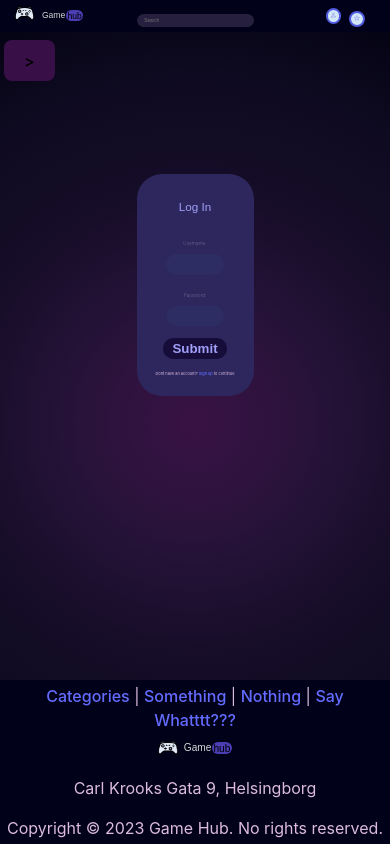
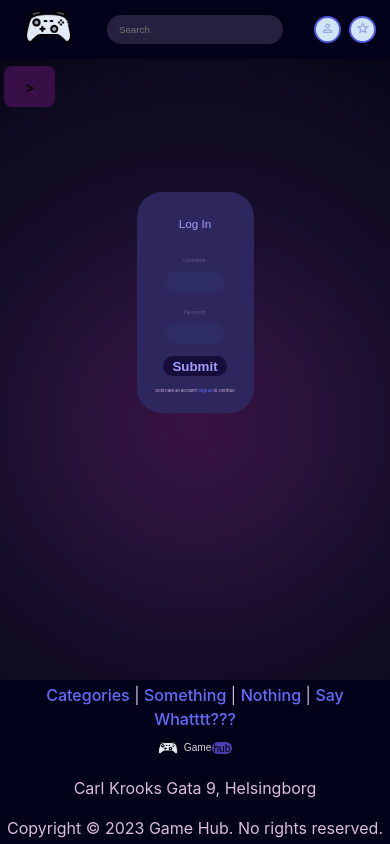
Before and after one commit to Eduard4002/steam-API-project, a React (Vite) app: page /login in a window 390 px wide. Built offline with nearby package versions, Linux system fonts and the light colour scheme.

Commit message:
Header and sidebar responsive 	modified:   src/assets/components/header.jsx 	modified:   src/assets/css/header.css 	modified:   src/assets/css/sidebar.css

```diff
--- a/src/assets/components/header.jsx
+++ b/src/assets/components/header.jsx
@@ -59,7 +59,7 @@ function Header() {
             <img src={Logo} alt="Logo" />
           </Link>
           <Link to={""}>
-            <h1>Game<span className="hubClass">hub</span></h1>
+            <h1 className="logoh1">Game<span className="hubClass">hub</span></h1>
           </Link>
         </div>
         <div className="middleNav">
--- a/src/assets/css/header.css
+++ b/src/assets/css/header.css
@@ -1,7 +1,6 @@
 #root {
   margin-top: 8.3vw !important;
 }
-
 .navBar {
   z-index: 99;
   position: fixed;
@@ -9,7 +8,7 @@
   left: 0;
   width: 100vw;
   height: 8.3vw;
-    background:var(--topper);
+  background: var(--topper);
 }
 .leftNav {
   text-align: center;
@@ -53,7 +52,7 @@
   border-radius: 90px;
   font-size: 1.2vw;
   font-family: Arial, Helvetica, sans-serif;
-    background-color:var(--search);
+  background-color: var(--search);
   color: var(--search_text);
   border: none;
 }
@@ -73,13 +72,12 @@
   font-size: 2vw;
   text-align: center;
   color: var(--icon_prof);
-    border: 2px solid rgb(80,90,222);
-    background-color: rgb(209,231,248);
+  border: 2px solid rgb(80, 90, 222);
+  background-color: rgb(209, 231, 248);
   transition: all 100ms ease-in-out;
-
 }
 .rightNav span:hover {
-    background:var(--icon_prof_bkg_hover);
+  background: var(--icon_prof_bkg_hover);
   color: var(--icon_prof_hover);
 }
 .profileMenu {
@@ -87,28 +85,63 @@
   display: none;
   position: fixed;
   top: 8.3vw;
-    background:var(--popup_bkg);
+  background: var(--popup_bkg);
   width: 25vw;
   height: 27.5vw;
 }
 .profileMenu * {
   margin: auto;
-    color: rgb(209,231,248);
+  color: rgb(209, 231, 248);
 }
 .profileMenuBtns div {
   margin-top: 2vw;
   padding: 0.5vw;
   width: 80%;
   font-size: 1.25vw;
-    background:var(--popup_bttn);
+  background: var(--popup_bttn);
   transition: all 0.2s ease-in-out;
   border-radius: 10px;
 }
 .profileMenuBtns > a > div:hover {
-    background:var(--popup_bttn_hover);
+  background: var(--popup_bttn_hover);
   transform: scale(1.05);
 }
 .profileMenu > p {
   font-size: 1vw;
   margin-top: 5vw;
 }
+
+@media screen and (max-width: 750px) {
+  #root {
+    margin-top: 15vw !important;
+  }
+  .navBar {
+    height: 15vw;
+  }
+  .leftNav {
+    height: 15vw;
+  }
+  .leftNav img {
+    width: 12vw;
+    height: 12vw;
+  }
+  .logoh1 {
+    display: none;
+  }
+  .middleNav {
+    height: 15vw;
+  }
+  #searchInput {
+    padding: 2.25vw;
+    padding-left: 3vw;
+    width: 45vw;
+    font-size: 2.5vw;
+  }
+  .rightNav {
+    height: 15vw;
+  }
+  .rightNav span {
+    padding: 1vw;
+    font-size: 4vw;
+  }
+}
--- a/src/assets/css/sidebar.css
+++ b/src/assets/css/sidebar.css
@@ -61,7 +61,7 @@
 }
 @media screen and (max-width: 750px) {
   .default-container {
-    width: 95vw;
+    width: 100vw;
   }
   .default-container ul {
     padding-top: 5vw;
```
Lines whose indentation alone changed are shown as unchanged.
